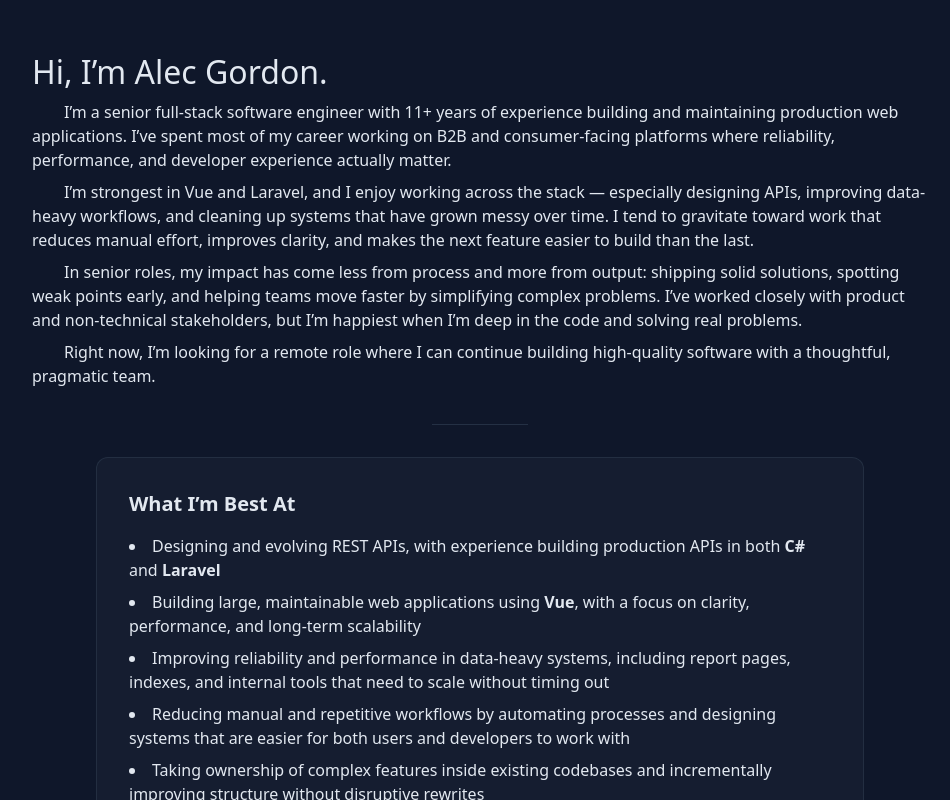
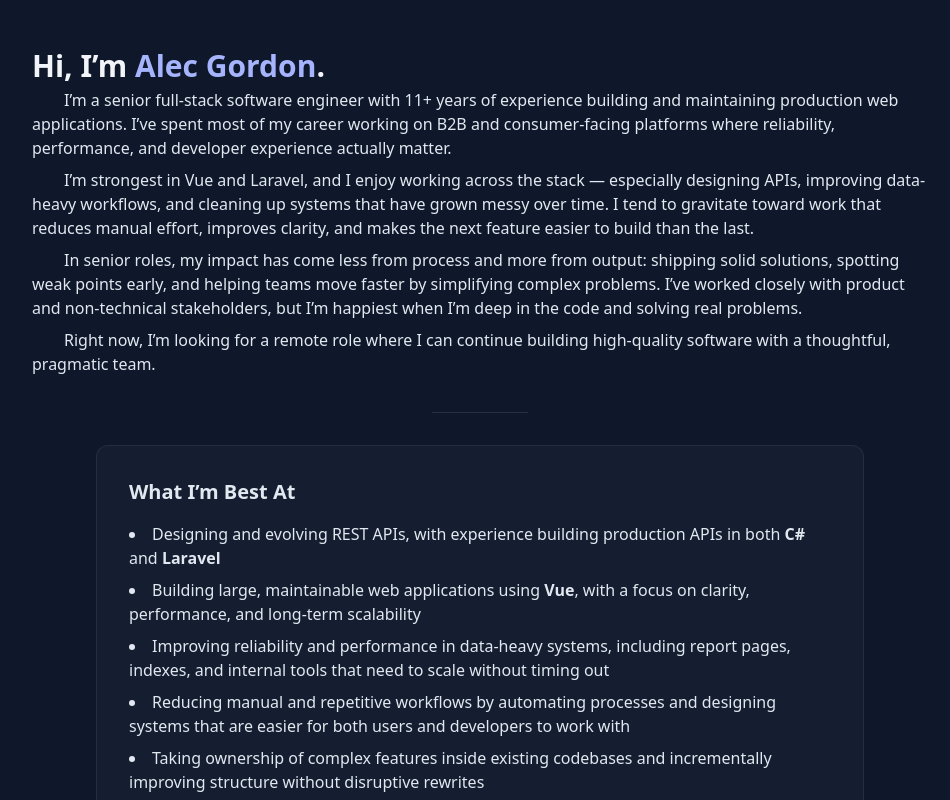
Before and after one commit to insanealec/alecgordon, a Vue app: page / in a window 1280 px wide. Shown: the top 800 px of the page, without its empty margins (160-1110 px from the left). Built offline with nearby package versions, Linux system fonts and the light colour scheme.

Commit message:
Highlight my name

```diff
--- a/src/components/AboutMe.vue
+++ b/src/components/AboutMe.vue
@@ -1,5 +1,7 @@
 <template>
-  <h2>Hi, I’m Alec Gordon.</h2>
+  <h2 class="text-3xl font-semibold text-slate-100">
+    Hi, I’m <span class="text-indigo-300">Alec Gordon</span>.
+  </h2>
 
   <p class="paragraph">
     I’m a senior full-stack software engineer with 11+ years of experience building and maintaining production web
```
